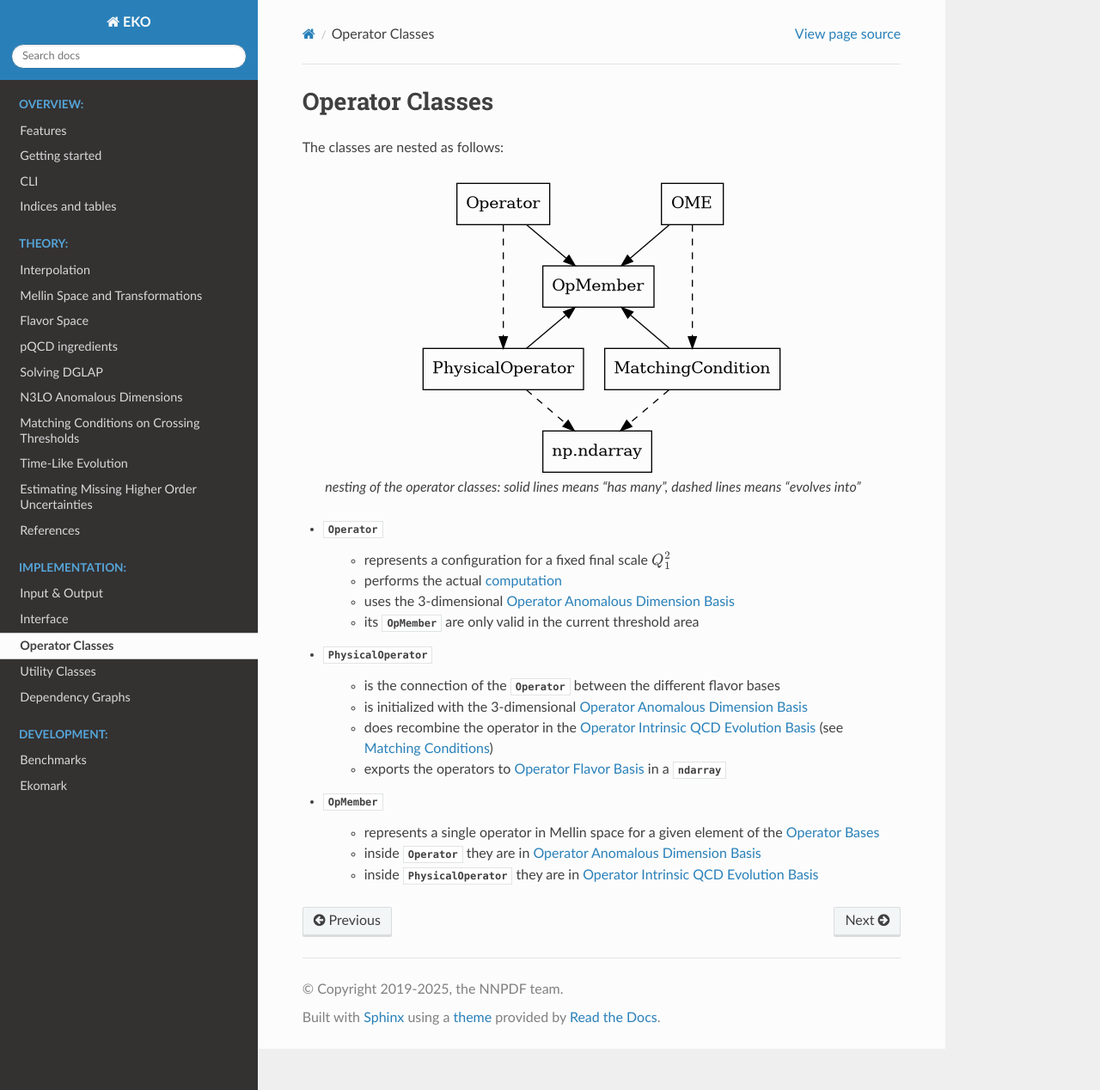
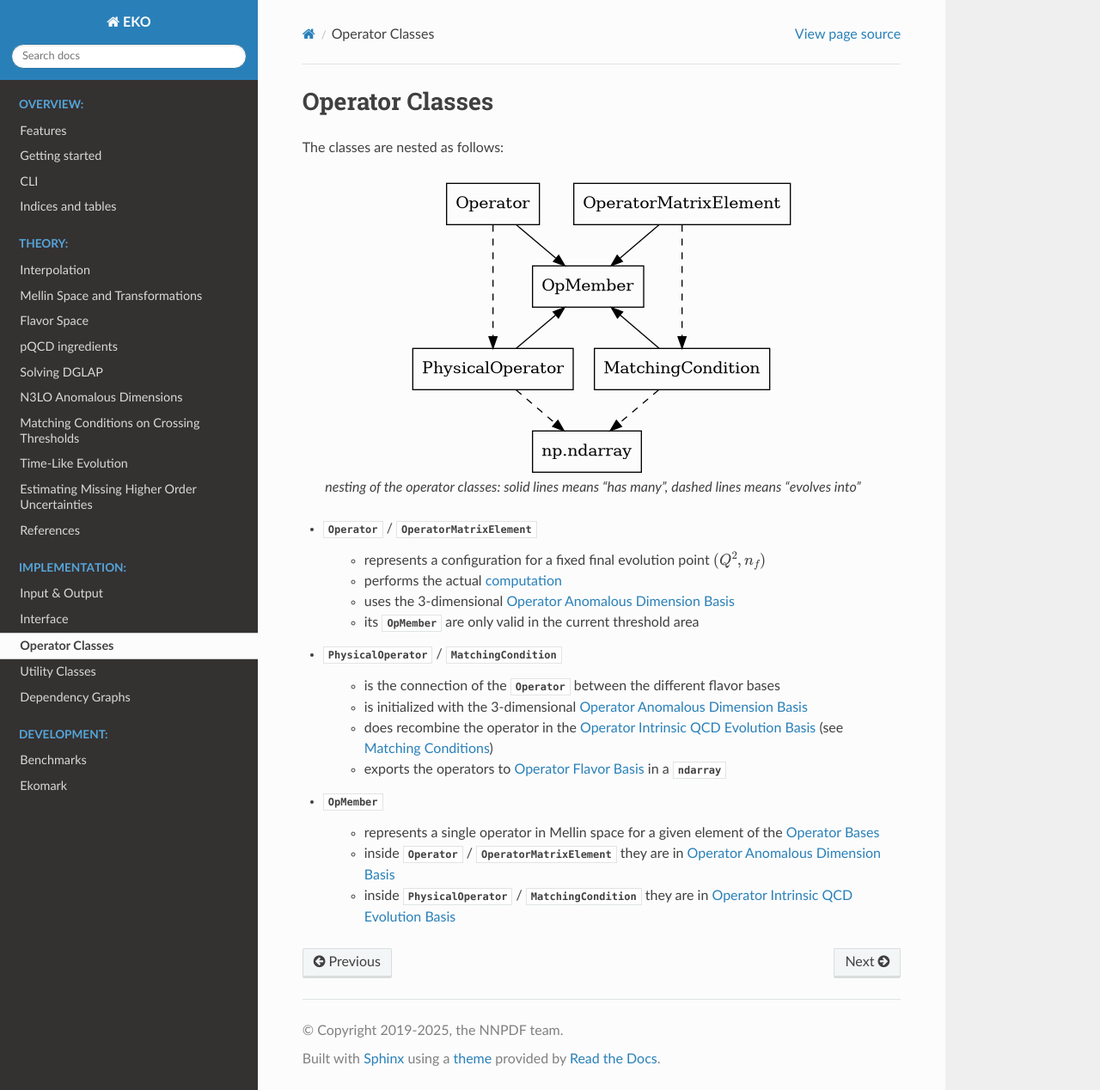
Before and after one commit to NNPDF/eko, a Sphinx documentation site: the page built from doc/source/code/Operators.rst, in a window 1280 px wide and 1268 px high. Shown: the whole window at 86% size. Built offline with Sphinx 7.4.7 and the Read the Docs theme 3.1.0, drawn with Linux system fonts in a browser that asks for light colours; pages that are not in the unit, such as notebooks, are missing from menus.

Commit message:
Update operators overview

```diff
--- a/doc/source/code/Operators.rst
+++ b/doc/source/code/Operators.rst
@@ -18,7 +18,7 @@ The classes are nested as follows:
         MatchingCondition [label="MatchingCondition" ];
         PhysicalOperator [label="PhysicalOperator"];
         Operator [label="Operator" ];
-        OME [label="OME" ];
+        OME [label="OperatorMatrixElement" ];
 
         Operator -> PhysicalOperator [weight=100,style=dashed];
         PhysicalOperator -> ndarray [style=dashed];
@@ -30,15 +30,15 @@ The classes are nested as follows:
         OpMember -> MatchingCondition [dir=back];
     }
 
-- :class:`~eko.evolution_operator.Operator`
+- :class:`~eko.evolution_operator.Operator` / :class:`~eko.evolution_operator.operator_matrix_element.OperatorMatrixElement`
 
-    * represents a configuration for a fixed final scale :math:`Q_1^2`
+    * represents a configuration for a fixed final evolution point :math:`(Q^2,n_f)`
     * performs the actual :doc:`computation </theory/DGLAP>`
     * uses the 3-dimensional :ref:`theory/FlavorSpace:Operator Anomalous Dimension Basis`
     * its :class:`~eko.member.OpMember` are only valid in the current
       threshold area
 
-- :class:`~eko.evolution_operator.physical.PhysicalOperator`
+- :class:`~eko.evolution_operator.physical.PhysicalOperator` / :class:`~eko.evolution_operator.matching_condition.MatchingCondition`
 
     * is the connection of the :class:`~eko.evolution_operator.Operator`
       between the different flavor bases
@@ -50,5 +50,7 @@ The classes are nested as follows:
 - :class:`~eko.member.OpMember`
 
     * represents a single operator in Mellin space for a given element of the :ref:`theory/FlavorSpace:Operator Bases`
-    * inside :class:`~eko.evolution_operator.Operator` they are in :ref:`theory/FlavorSpace:Operator Anomalous Dimension Basis`
-    * inside :class:`~eko.evolution_operator.physical.PhysicalOperator` they are in :ref:`theory/FlavorSpace:Operator Intrinsic QCD Evolution Basis`
+    * inside :class:`~eko.evolution_operator.Operator` / :class:`~eko.evolution_operator.operator_matrix_element.OperatorMatrixElement`
+      they are in :ref:`theory/FlavorSpace:Operator Anomalous Dimension Basis`
+    * inside :class:`~eko.evolution_operator.physical.PhysicalOperator` / :class:`~eko.evolution_operator.matching_condition.MatchingCondition`
+      they are in :ref:`theory/FlavorSpace:Operator Intrinsic QCD Evolution Basis`
```
